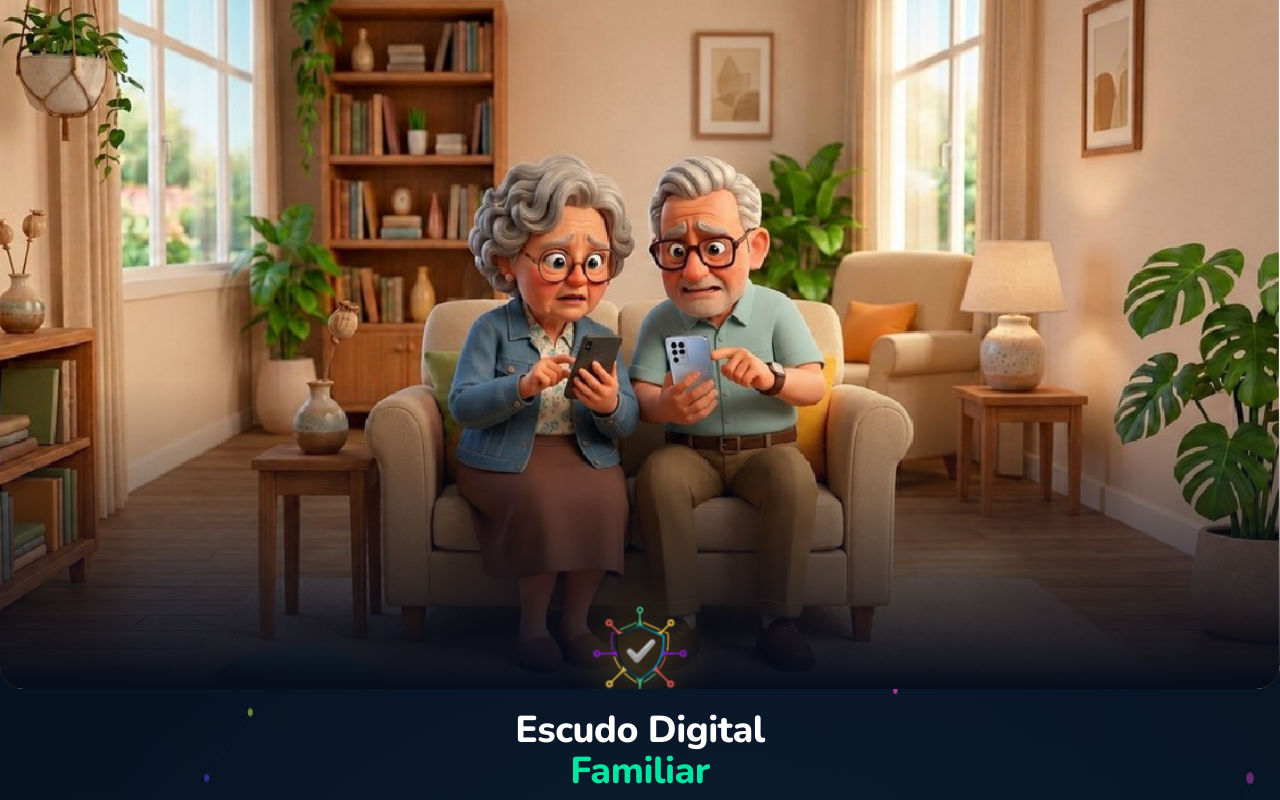
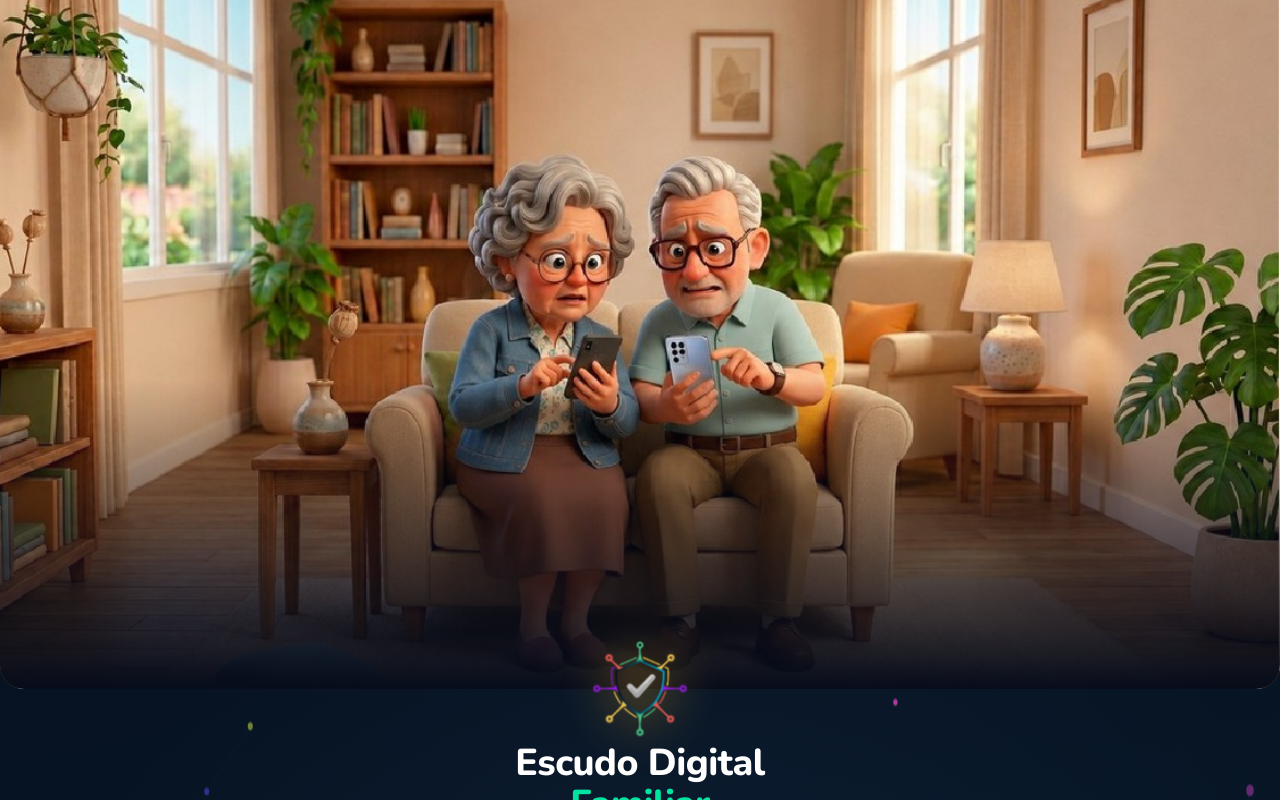
Before and after one commit to Ekstrakaa/escudo-digital-familiar, a React (Vite) app: page / in a window 1280 px wide. Shown: the top 800 px of the page. Built offline with nearby package versions, Linux system fonts and the light colour scheme.

Commit message:
Update HomeScreen.jsx

```diff
--- a/src/screens/HomeScreen.jsx
+++ b/src/screens/HomeScreen.jsx
@@ -125,7 +125,7 @@ export default function HomeScreen({ go }) {
       <div className="relative z-10 flex flex-col items-center"
         style={{ paddingTop: `calc(env(safe-area-inset-top, 0px) + 0px)`, paddingBottom: 40 }}>
 
-        {/* ── FOTO + LOGO ENCIMA ── */}
+        {/* ── FOTO ── */}
         <motion.div
           initial={{ opacity: 0 }} animate={{ opacity: 1 }} transition={{ duration: .6 }}
           className="relative w-full"
@@ -142,8 +142,14 @@ export default function HomeScreen({ go }) {
             background: 'linear-gradient(180deg, transparent, #060c1a)',
             pointerEvents: 'none',
           }} />
-          {/* Logo encima de los pies, transparente */}
-          <div style={{ position: 'absolute', bottom: -10, left: 0, right: 0, display: 'flex', justifyContent: 'center' }}>
+        </motion.div>
+
+        {/* ── LOGO flotando entre foto y título ── */}
+        <motion.div
+          initial={{ opacity: 0, scale: .85 }} animate={{ opacity: 1, scale: 1 }}
+          transition={{ delay: .3, duration: .5 }}
+          style={{ marginTop: -45, zIndex: 10, position: 'relative' }}
+        >
           <motion.img src="/imgs/LOGO.png" alt="Escudo Digital Familiar"
             animate={{
               scale: [1, 1.1, 1],
@@ -156,16 +162,15 @@ export default function HomeScreen({ go }) {
               ]
             }}
             transition={{ duration: 8, repeat: Infinity, ease: 'easeInOut' }}
-              style={{ width: 90, height: 90, objectFit: 'contain', opacity: .92 }}
+            style={{ width: 90, height: 90, objectFit: 'contain' }}
           />
-          </div>
         </motion.div>
 
-        {/* ── TÍTULO debajo de la foto ── */}
+        {/* ── TÍTULO ── */}
         <div className="flex flex-col items-center px-4 w-full" style={{ maxWidth: 480 }}>
 
           <motion.div initial={{ opacity: 0, y: -10 }} animate={{ opacity: 1, y: 0 }}
-            transition={{ delay: .35, duration: .4 }} className="text-center mb-1" style={{ marginTop: 20 }}>
+            transition={{ delay: .35, duration: .4 }} className="text-center mb-1" style={{ marginTop: 8 }}>
             <div style={{ fontFamily: "'Nunito',sans-serif", fontSize: '2.2rem', fontWeight: 800, color: '#fff', lineHeight: 1.1, letterSpacing: '-0.5px' }}>Escudo Digital</div>
             <div style={{ fontFamily: "'Nunito',sans-serif", fontSize: '2.2rem', fontWeight: 800, lineHeight: 1.1, letterSpacing: '-0.5px' }}>
               <span style={{ color: '#00E5A0' }}>Familiar</span>
```
Lines whose indentation alone changed are shown as unchanged.
